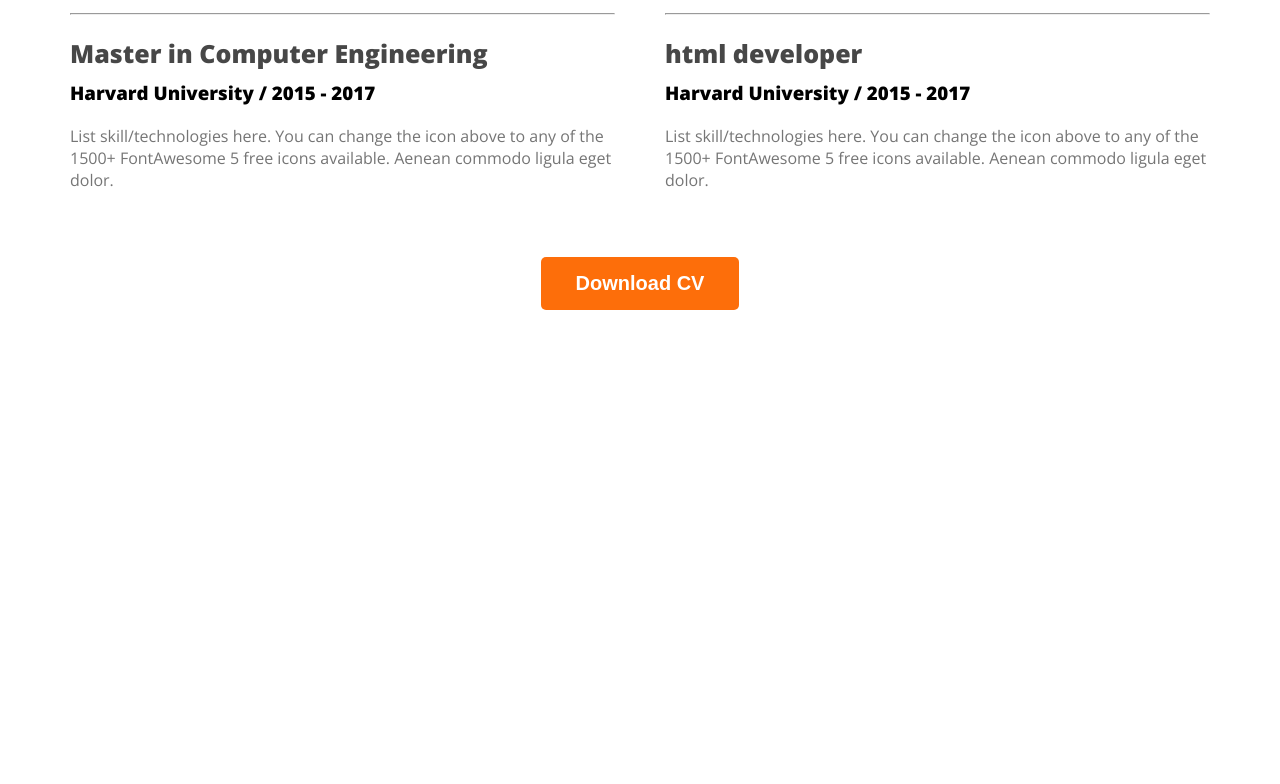
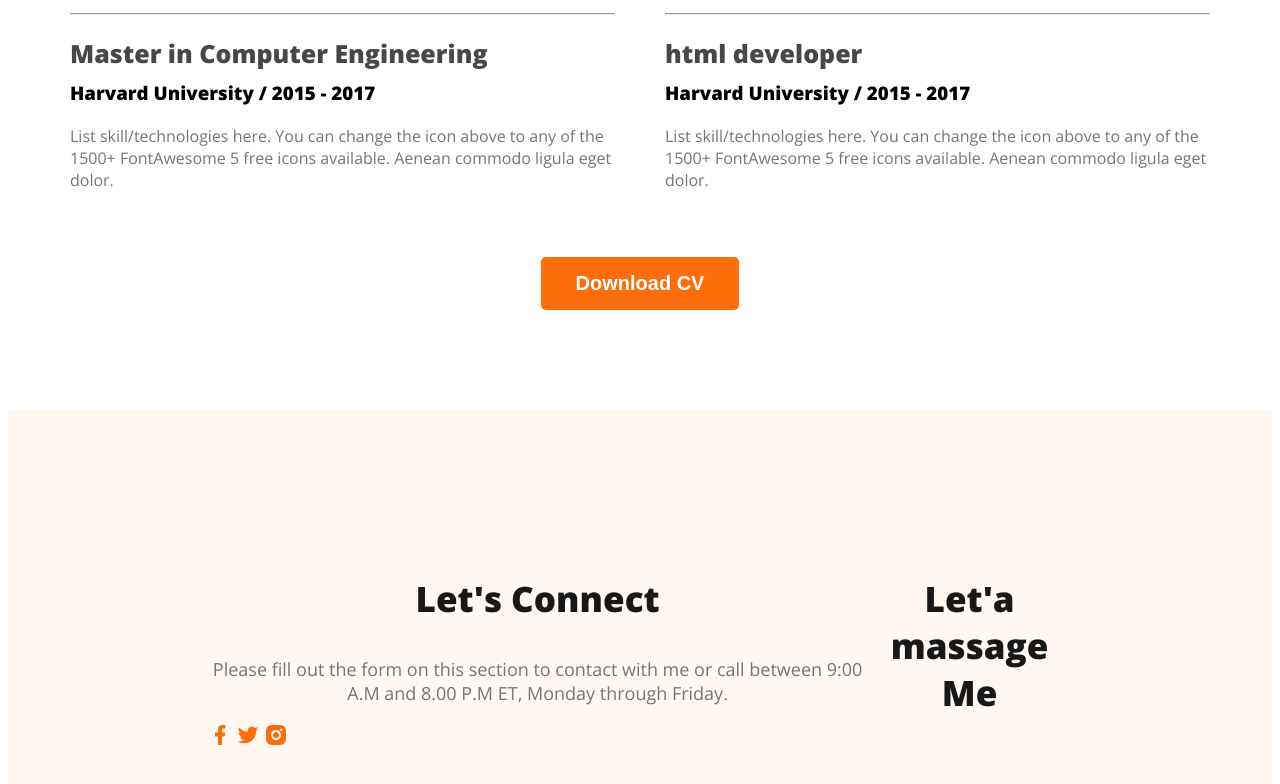
Before and after one commit to sohanpk24/my-new-portfolio-website, a plain HTML site: page index.html in a window 1280 px wide. Shown: the part 2799-3583 px from the top of the page. Before the commit the page ends 3117 px from the top, so only its background shows below. Drawn offline with nearby package versions, Linux system fonts and the light colour scheme.

Commit message:
basic footer added

```diff
--- a/index.html
+++ b/index.html
@@ -147,7 +147,20 @@
 
     </main>
     <footer>
-
+       <div class="footer-colum">
+         <h3 class="section-title">Let's Connect</h3>
+         <p class="section-description">
+            Please fill out the form on this section to contact with me or call between 9:00 A.M and 8.00 P.M ET, Monday through Friday.
+         </p>
+         <div class="social-link">
+            <a href=""><img src="images/icons/facebook.png" alt=""></a>
+            <a href=""><img src="images/icons/twitter.png" alt=""></a>
+            <a href=""><img src="images/icons/insta.png" alt=""></a>
+         </div>
+       </div>
+       <div class="footer-colum">
+         <h3 class="section-title">Let'a massage Me</h3>
+       </div>
     </footer>
 </body>
 </html>
--- a/styles/portfolio.css
+++ b/styles/portfolio.css
@@ -187,3 +187,12 @@ main section{
     text-align: center;
     margin-top: 50px;
 }
+
+/* footer style */
+
+footer{
+    display: flex;
+    background: #fff8f3;
+    padding: 130px 200px;
+    margin-top: 100px;
+}
```
